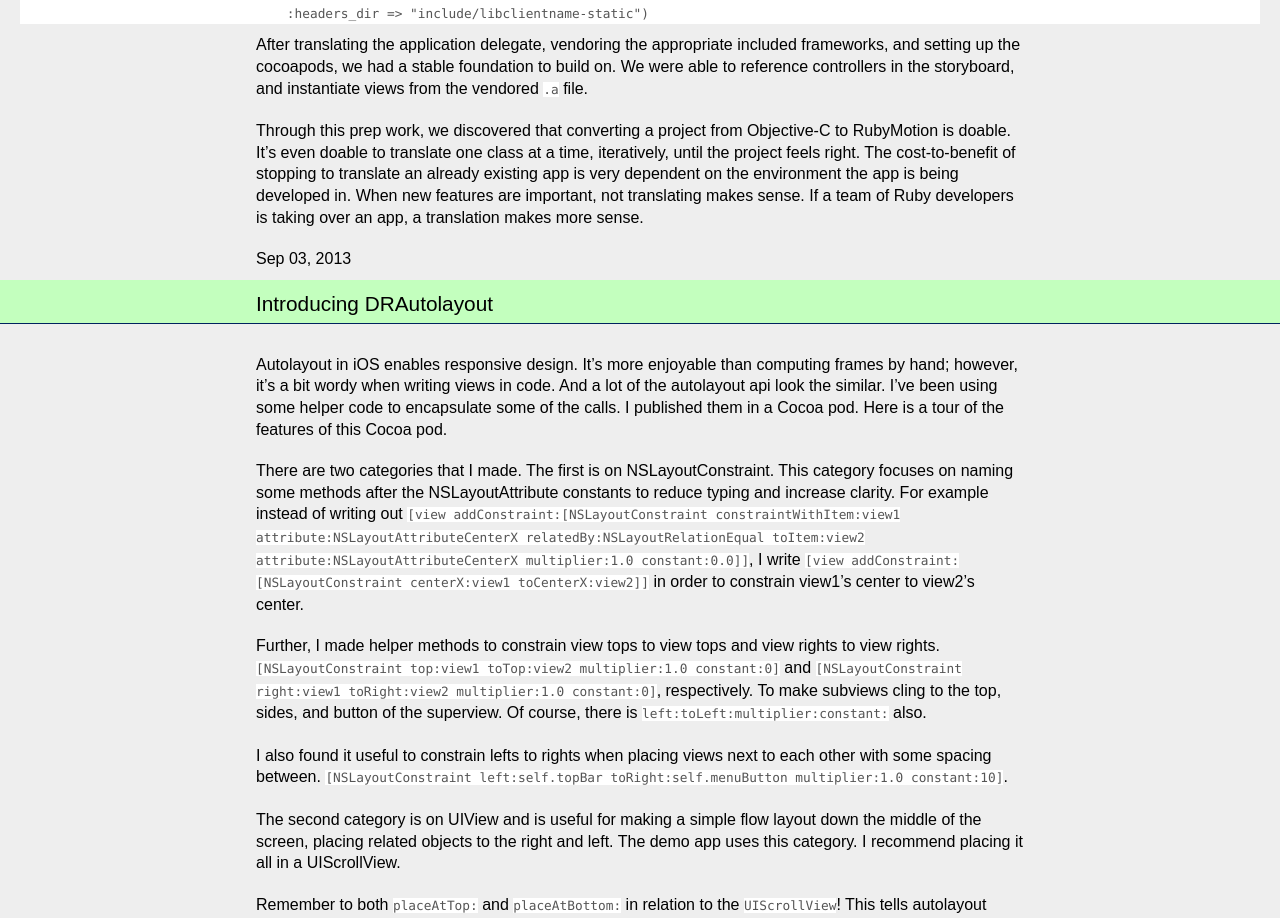
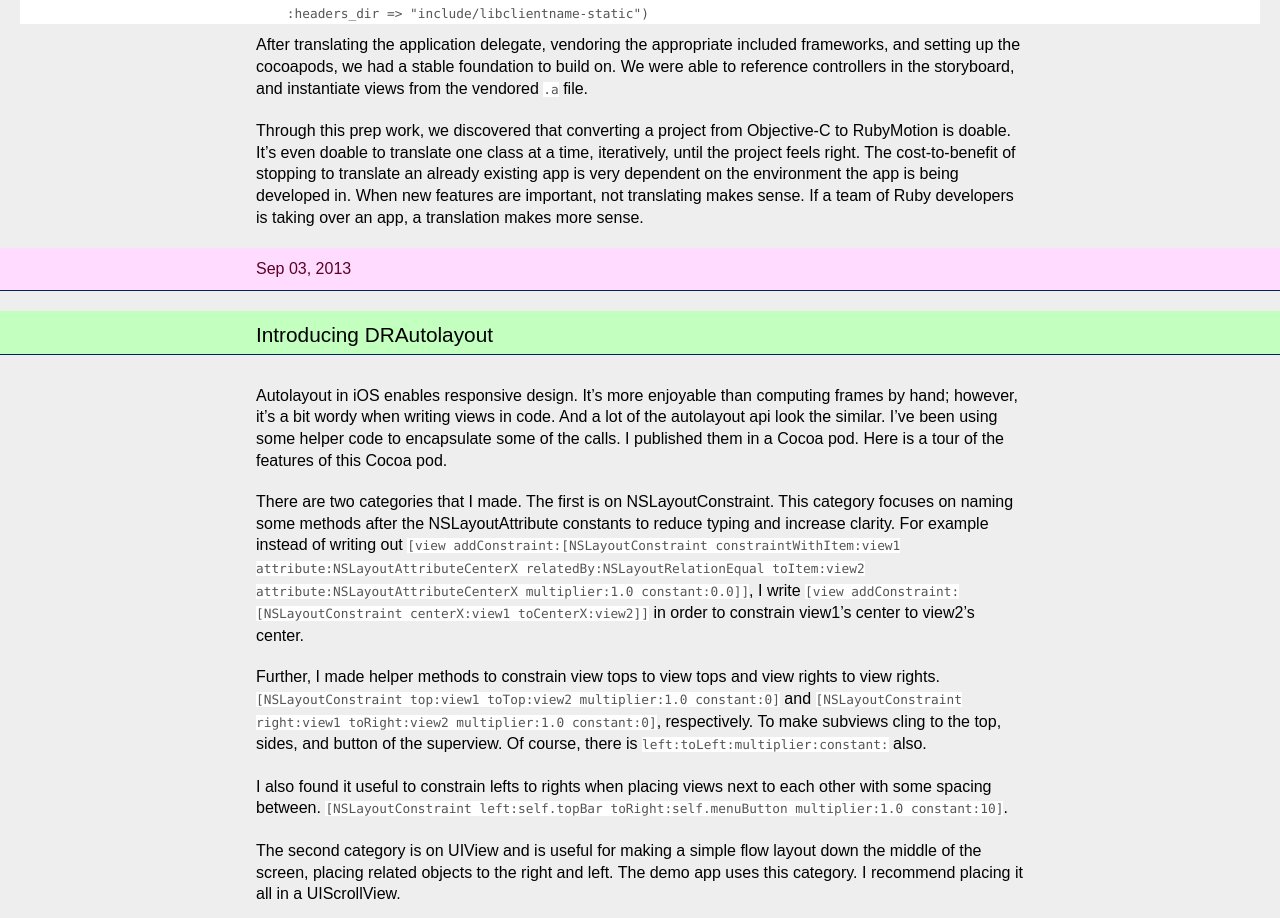
Before and after one commit to danramteke/devlog, a Jekyll site: the page built from index.html, in a window 1280 px wide. Shown: the part 857-1775 px from the top of the page. Built offline with Jekyll 4.4.1, drawn with Linux system fonts in a browser that asks for light colours; nearby versions of some CDN libraries; some web fonts are replaced; the list of posts is cut into pages by our own code.

Commit message:
fixed post page sign off

```diff
--- a/_layouts/post.html
+++ b/_layouts/post.html
@@ -34,7 +34,8 @@
                 <div class="post">
                     <div class="post_title"><a href="/devlog{{ page.url }}">{{page.title}}</a></div>
                     {{content}}
-                    <p class="signoff_stripe">
+                    <p class="signoff-stripe">
+
                         <span class="signoff">{{ page.date | date: "%b %d, %Y" }}</span>
                     </p>
 
--- a/index.html
+++ b/index.html
@@ -11,8 +11,8 @@ layout: default
   {{ post.content }}
 
 
-	  <p class="signoff">
-	    {{ post.date | date: "%b %d, %Y" }}
+	  <p class="signoff-stripe">
+	    <span class="signoff">{{ post.date | date: "%b %d, %Y" }}</span>
 	  </p>
 
 {% endfor %}
--- a/stylesheets/devlog.css
+++ b/stylesheets/devlog.css
@@ -101,7 +101,7 @@ h1 {
 	font-size: 1.3em;
 }
 
-footer, .signoff_stripe {
+footer, .signoff-stripe {
 	margin-top: 10px;
 	background-color: #FFDCFF;
 	color: #5C0023;
@@ -122,11 +122,11 @@ code {
 }
 
 @media only screen and (min-width : 769px) {
-	.post p:not(.signoff_stripe), .post .gist, h1, .tagline, pre, .signoff,  div.post_title a, footer .owner{
+	.post p:not(.signoff-stripe), .post .gist, h1, .tagline, pre,  div.post_title a, .signoff, footer .owner{
 		width: 768px;
 		margin: 0 auto;
 	}
-	div.post_title, p.signoff_stripe, footer { padding-left: 0px; }
+	div.post_title, p.signoff-stripe, footer { padding-left: 0px; }
 	div.post_title a, .signoff {
 
 		display:block;
```
